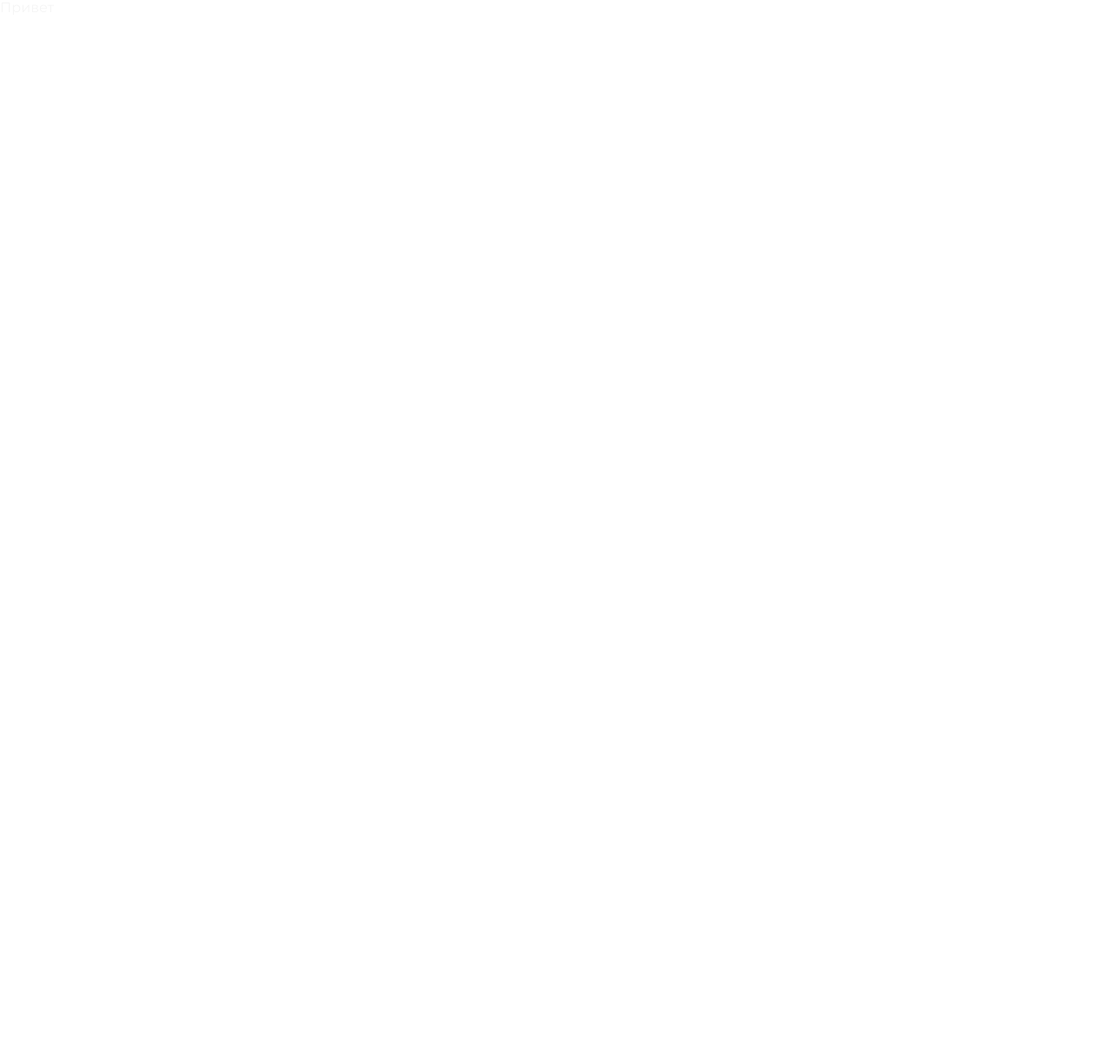
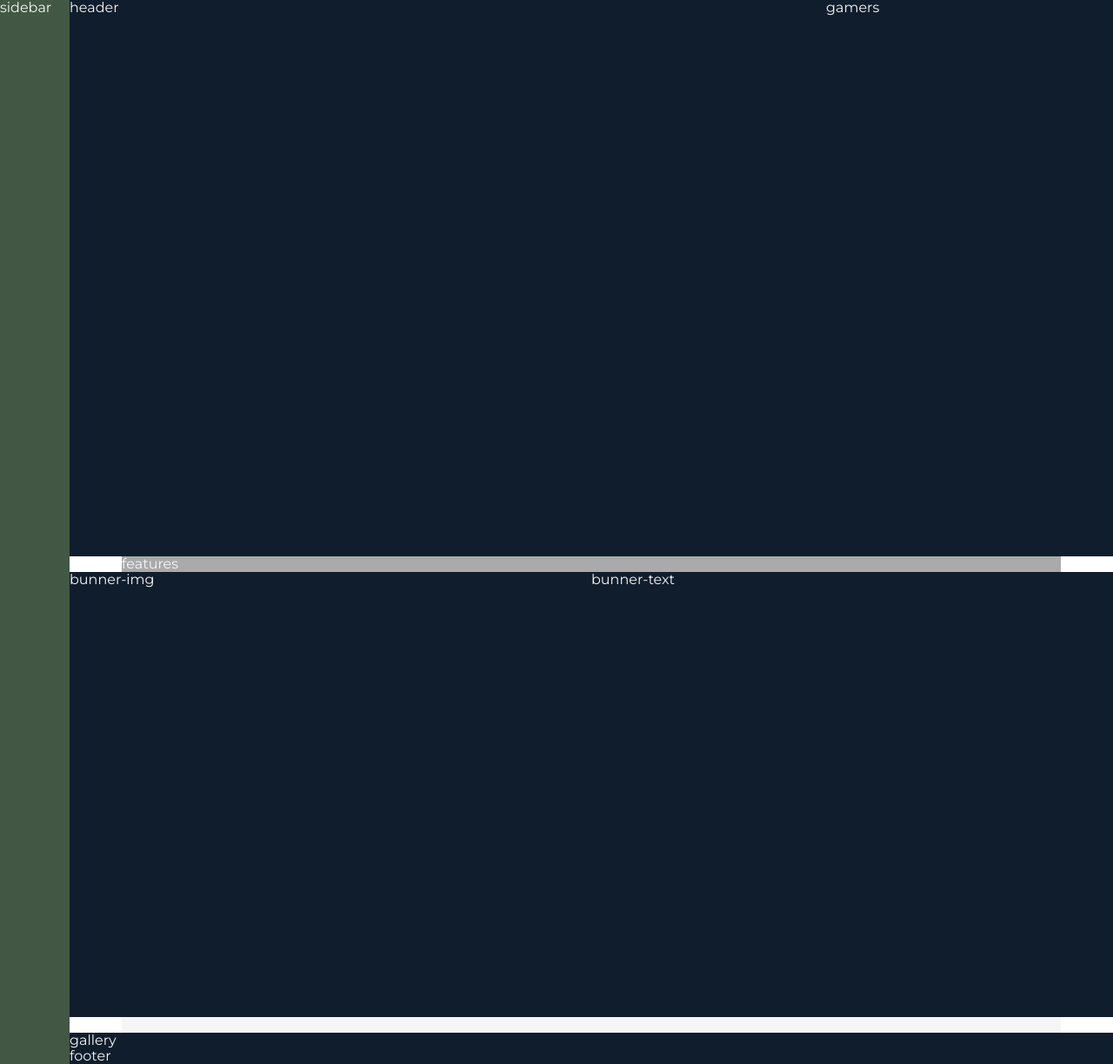
Before and after one commit to TatianaYakushonok/Project-store-game, a website: page store-game/src/index.html in a window 1280 px wide. Shown: the whole page at 87% size. Before the commit the page ends 800 px from the top, so only its background shows below. Drawn offline with nearby package versions, Linux system fonts and the light colour scheme; files that its build step writes are made by us from their sources.

Commit message:
feat: add grid layout (Tue, 16 Aug 2022 03:39:51 +0700)

```diff
--- a/store-game/src/index.html
+++ b/store-game/src/index.html
@@ -9,7 +9,16 @@
     <title>Game store</title>
 </head>
 <body>
-    <p>Привет</p>
-
+    <div class="container">
+        <div class="sidebar">sidebar</div>
+        <div class="header">header</div>
+        <div class="gamers">gamers</div>
+        <div class="features">features</div>
+        <div class="bunner-img">bunner-img</div>
+        <div class="bunner-text">bunner-text</div>
+        <div class="cards">cards</div>
+        <div class="gallery">gallery</div>
+        <div class="footer">footer</div>
+    </div>
 </body>
 </html>
--- a/store-game/src/sass/_banner.sass
+++ b/store-game/src/sass/_banner.sass
@@ -0,0 +1,8 @@
+.bunner
+    &-img,
+    &-text
+        background: $color-blue-dark
+    &-img
+        grid-column: full-start / col-end 4
+    &-text
+        grid-column: col-start 5 / full-end
--- a/store-game/src/sass/_base.sass
+++ b/store-game/src/sass/_base.sass
@@ -20,3 +20,8 @@ body
     font-size: 1.6rem
     color: $color-gray-light
     line-height: 113%
+
+.container
+    display: grid
+    grid-template-rows: 80vh min-content 40vw repeat(3, min-content)
+    grid-template-columns: [sidebar-start] 8rem [sidebar-end full-start] minmax(6rem, 1fr) [center-start] repeat(8, [col-start] minmax(min-content, 14rem) [col-end]) [center-end] minmax(6rem, 1fr) [full-end]
--- a/store-game/src/sass/_cards.sass
+++ b/store-game/src/sass/_cards.sass
@@ -0,0 +1,3 @@
+.cards
+    background: $color-gray-light
+    grid-column: center-start / center-end
--- a/store-game/src/sass/_features.sass
+++ b/store-game/src/sass/_features.sass
@@ -0,0 +1,3 @@
+.features
+    background: $color-gray-dark
+    grid-column: center-start / center-end
--- a/store-game/src/sass/_footer.sass
+++ b/store-game/src/sass/_footer.sass
@@ -0,0 +1,3 @@
+.footer
+    background: $color-blue-dark
+    grid-column: full-start / full-end
--- a/store-game/src/sass/_gallery.sass
+++ b/store-game/src/sass/_gallery.sass
@@ -0,0 +1,3 @@
+.gallery
+    background: $color-blue-dark
+    grid-column: full-start / full-end
--- a/store-game/src/sass/_gamers.sass
+++ b/store-game/src/sass/_gamers.sass
@@ -0,0 +1,3 @@
+.gamers
+    background: $color-blue-dark
+    grid-column: col-start 7 / full-end
--- a/store-game/src/sass/_header.sass
+++ b/store-game/src/sass/_header.sass
@@ -0,0 +1,3 @@
+.header
+    background: $color-blue-dark
+    grid-column: full-start / col-end 6
--- a/store-game/src/sass/_sidebar.sass
+++ b/store-game/src/sass/_sidebar.sass
@@ -0,0 +1,4 @@
+.sidebar
+    background: $color-green-dark
+    grid-column: sidebar-start / sidebar-end
+    grid-row: 1 / -1
```
Also changed, not shown: store-game/dist/css/style.min.css, store-game/dist/index.html.
